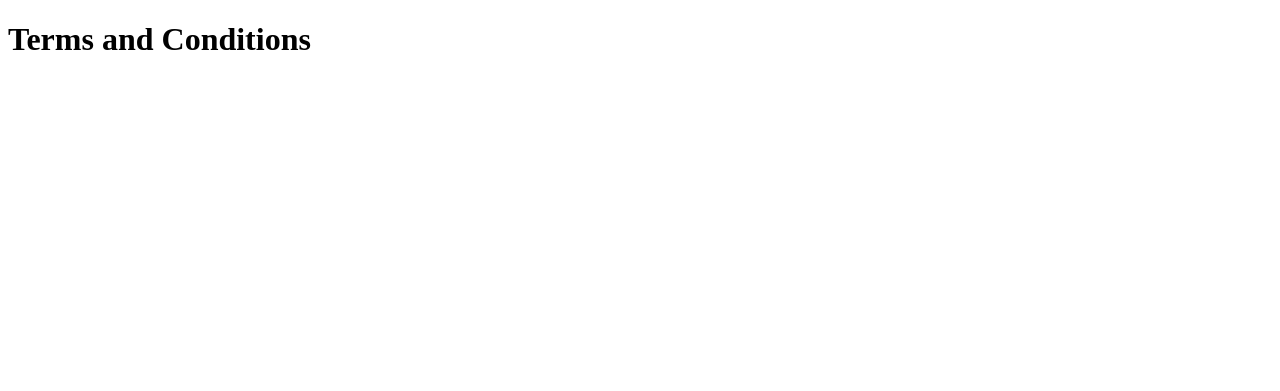
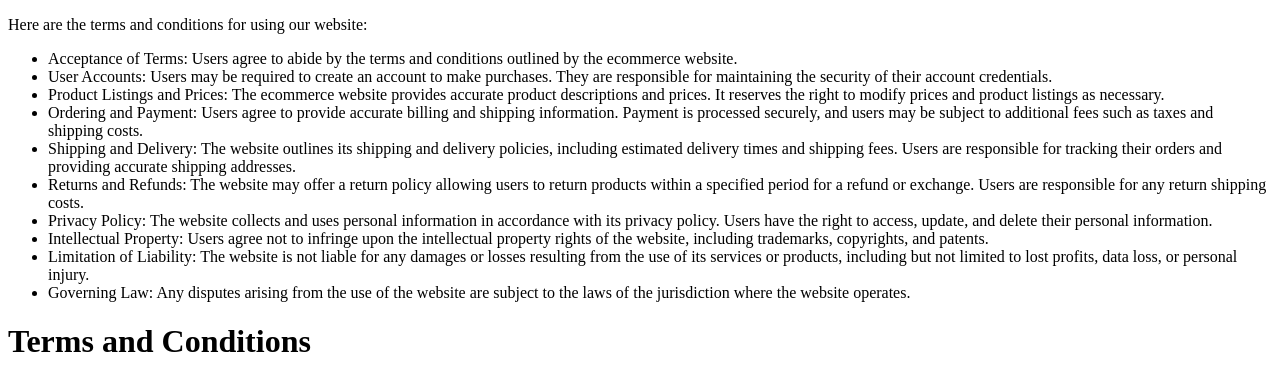
Before and after one commit to gachiza/onlineshop, a Django app: page /myecommerce/terms-and-conditions/ in a window 1280 px wide. Shown: the top 391 px of the page. Run offline with Django 5.2, Linux system fonts and the light colour scheme; data that the repository does not hold is empty.

Commit message:
i have added the terms and conditions to the template terms and conditions.html

```diff
--- a/myecommerce/templates/terms_and_conditions.html
+++ b/myecommerce/templates/terms_and_conditions.html
@@ -5,6 +5,19 @@
     <meta charset="UTF-8">
     <meta name="viewport" content="width=device-width, initial-scale=1.0">
     <title>Terms and Conditions</title>
+    <p>Here are the terms and conditions for using our website:</p>
+    <ul>
+        <li>Acceptance of Terms: Users agree to abide by the terms and conditions outlined by the ecommerce website.</li>
+        <li>User Accounts: Users may be required to create an account to make purchases. They are responsible for maintaining the security of their account credentials.</li>
+        <li>Product Listings and Prices: The ecommerce website provides accurate product descriptions and prices. It reserves the right to modify prices and product listings as necessary.</li>
+        <li>Ordering and Payment: Users agree to provide accurate billing and shipping information. Payment is processed securely, and users may be subject to additional fees such as taxes and shipping costs.</li>
+        <li>Shipping and Delivery: The website outlines its shipping and delivery policies, including estimated delivery times and shipping fees. Users are responsible for tracking their orders and providing accurate shipping addresses.</li>
+        <li>Returns and Refunds: The website may offer a return policy allowing users to return products within a specified period for a refund or exchange. Users are responsible for any return shipping costs.</li>
+        <li>Privacy Policy: The website collects and uses personal information in accordance with its privacy policy. Users have the right to access, update, and delete their personal information.</li>
+        <li>Intellectual Property: Users agree not to infringe upon the intellectual property rights of the website, including trademarks, copyrights, and patents.</li>
+        <li>Limitation of Liability: The website is not liable for any damages or losses resulting from the use of its services or products, including but not limited to lost profits, data loss, or personal injury.</li>
+        <li>Governing Law: Any disputes arising from the use of the website are subject to the laws of the jurisdiction where the website operates.</li>
+    </ul>
 </head>
 <body>
     <h1>Terms and Conditions</h1>
```
